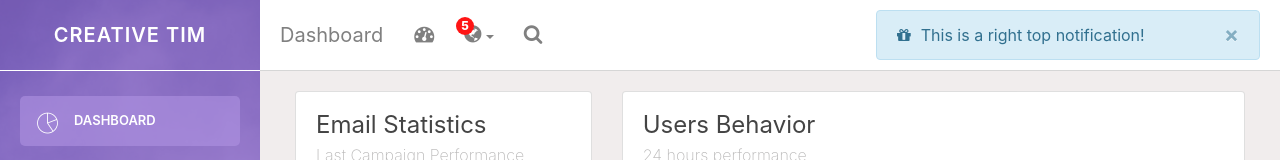
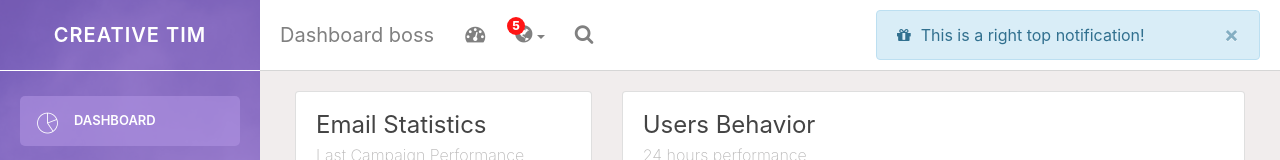
Before and after one commit to SD11892/idb-bootstrap, a plain HTML site: page dashboard.html in a window 1280 px wide. Shown: the top 160 px of the page. Drawn offline with Linux system fonts and the light colour scheme.

Commit message:
title change

```diff
--- a/dashboard.html
+++ b/dashboard.html
@@ -106,7 +106,7 @@
 			  <button class="navbar-toggler navbar-toggler-right" type="button" data-toggle="collapse" data-target="#navbar1">
 			   	<i class="fa fa-bars"></i>
 			  </button>
-			  <a class="navbar-brand" href="#">Dashboard</a>
+			  <a class="navbar-brand" href="#">Dashboard boss</a>
 			  <div class="collapse navbar-collapse" id="navbar1">
 			  	<ul class="navbar-nav navbar-left">
 			  		<li>
```
